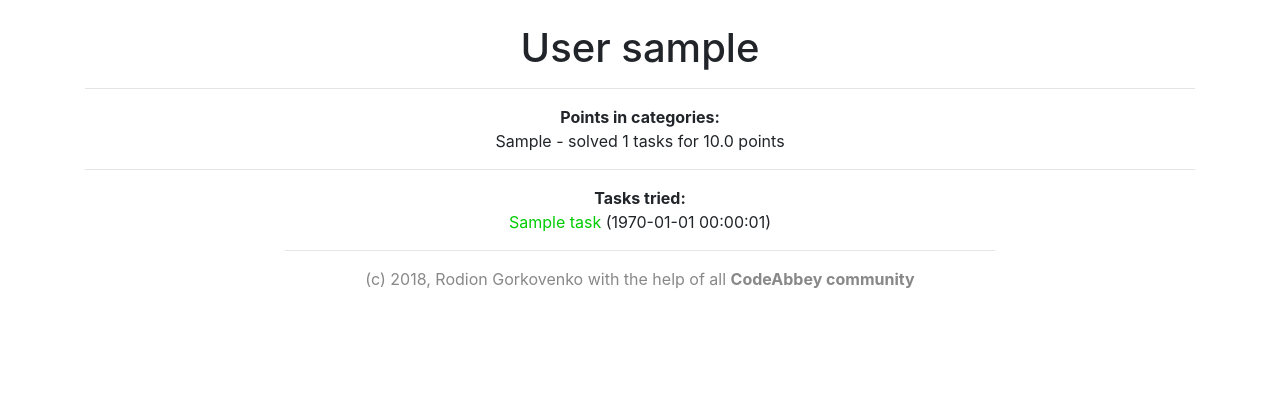
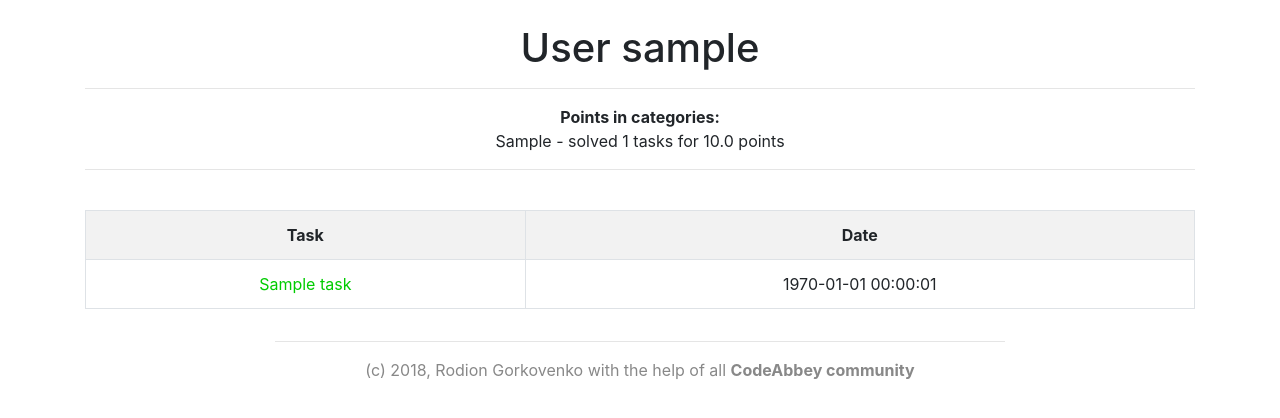
Before and after one commit to CodeAbbey/abbey2, a Flask app: a page that uses py/templates/users/profile.html in a window 1280 px wide. Shown: the part 56-474 px from the top of the page. Run offline with Flask 2, Linux system fonts and the light colour scheme; tables that the repository leaves empty hold one stand-in row (values such as "Sample post"); some libraries are stand-ins or nearby versions.

Commit message:
Attempted tasks table at user profile page

```diff
--- a/py/templates/users/profile.html
+++ b/py/templates/users/profile.html
@@ -13,11 +13,20 @@
         {% endfor %}
     </div>
     <hr/>
-    <div><strong>Tasks tried:</strong><br/>
+	<table class="table table-striped table-bordered table-condensed text-center">
+	<tr>
+	 <th> Task </th>
+	 <th> Date </th>
+	</tr>
         {% for item in tasks %}
-            <a href="{{ url_for('tasks.task_view', id=item[0]) }}"
-                class="{{ 'red' if item[1] == 0 else 'green' }}">{{ item[2] }}</a> ({{ item[3] }})<br/>
+	  <tr>
+           <td> <a href="{{ url_for('tasks.task_view', id=item[0]) }}"
+                class="{{ 'red' if item[1] == 0 else 'green' }}"> {{ item[2] }} </a></td>
+	   <td> {{ item[3] }} </td>
+	  </tr>
+	<br/>
         {% endfor %}
+	</table>
   </div>
 </div>
 {% endblock %}
```
